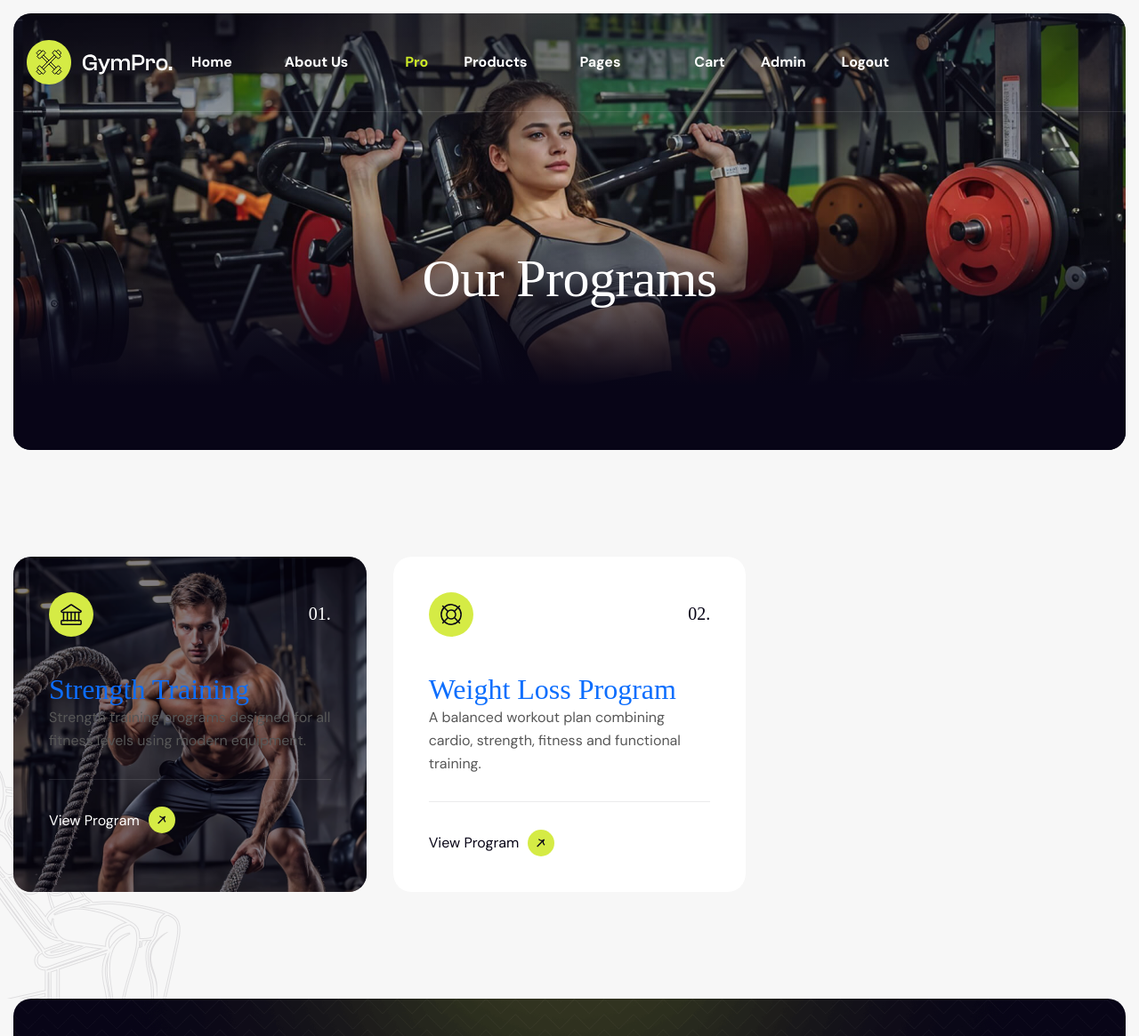
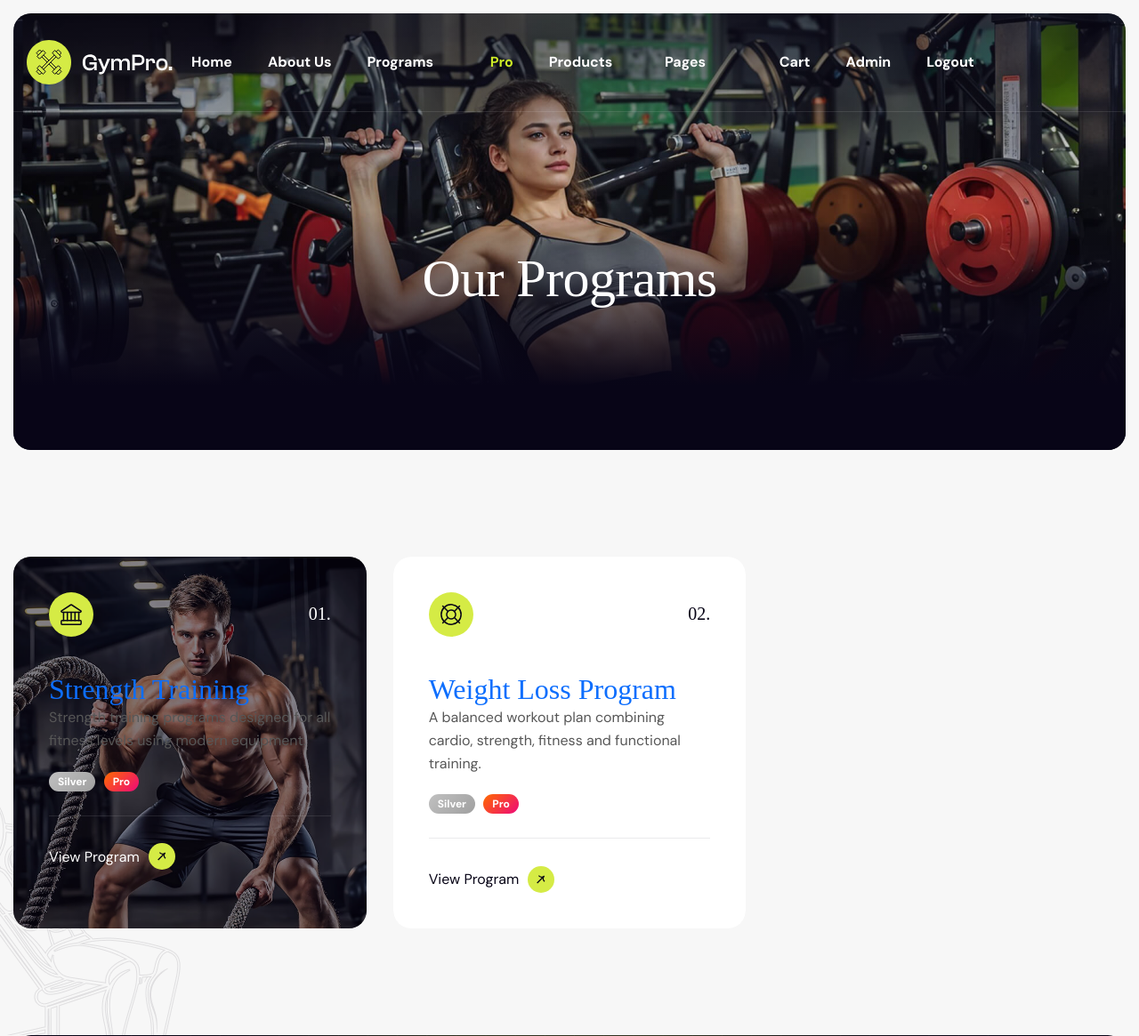
Before and after one commit to arbazrbk/gym-website-, a Django app: page /programs/ in a window 1280 px wide. Shown: the top 1165 px of the page at 89% size. Run offline with Django 5.2, Linux system fonts and the light colour scheme; a user stored in the database is signed in; data comes from the database, SQL or seed files in the repository; both versions use the stored data as it was after the commit; some web fonts are replaced.

Commit message:
fixed some issue

```diff
--- a/GYM/permission.py
+++ b/GYM/permission.py
@@ -4,9 +4,6 @@ from django.contrib import messages
 from .models import SubcriptionModel
 
 
-# ============================================================
-# PLAN HIERARCHY: Free (no sub) < Silver < Pro
-# ============================================================
 PLAN_LEVELS = {
     'free': 0,
     'basic': 0,
--- a/GYM/templates/GYM/base.html
+++ b/GYM/templates/GYM/base.html
@@ -32,9 +32,10 @@
                     <a class="navbar-brand" href="{% url 'home' %}"><img src="{% static 'images/logo.svg' %}" alt="Logu"></a>
                     <div class="collapse navbar-collapse main-menu">
                         <ul class="navbar-nav mr-auto" id="menu">
-                            <li class="nav-item submenu"><a class="nav-link" href="{% url 'home' %}">Home</a>
+                            <li class="nav-item"><a class="nav-link" href="{% url 'home' %}">Home</a>
                             </li>
                             <li class="nav-item"><a class="nav-link" href="{% url 'about' %}">About Us</a></li>
+                            <li class="nav-item"><a class="nav-link" href="{% url 'programs' %}">Programs</a></li>
                             {% if has_active_subscription %}
                             <li class="nav-item"><a class="nav-link" href="{% url 'pricing' %}" style="color: #CDEA26;"><i class="fa-solid fa-crown"></i> {{ user_plan_name }}</a></li>
                             {% else %}
--- a/GYM/templates/GYM/programs.html
+++ b/GYM/templates/GYM/programs.html
@@ -30,6 +30,10 @@
                             <div class="program-item-body-content">
                                 <h2><a href="{% url 'musclebuilding' %}">Strength Training</a></h2>
                                 <p>Strength training programs designed for all fitness levels using modern equipment.</p>
+                                <div style="margin-bottom: 10px;">
+                                    <span style="background: linear-gradient(135deg, #C0C0C0, #A0A0A0); color: #fff; padding: 3px 10px; border-radius: 12px; font-size: 12px; font-weight: 600; margin-right: 5px;">Silver</span>
+                                    <span style="background: linear-gradient(135deg, #ff6a00, #ee0979); color: #fff; padding: 3px 10px; border-radius: 12px; font-size: 12px; font-weight: 600;">Pro</span>
+                                </div>
                                 <div class="program-item-btn"><a href="{% url 'musclebuilding' %}" class="readmore-btn">View Program</a></div>
                             </div>
                         </div>
@@ -49,6 +53,10 @@
                             <div class="program-item-body-content">
                                 <h2><a href="{% url 'weightloss' %}">Weight Loss Program</a></h2>
                                 <p>A balanced workout plan combining cardio, strength, fitness and functional training.</p>
+                                <div style="margin-bottom: 10px;">
+                                    <span style="background: linear-gradient(135deg, #C0C0C0, #A0A0A0); color: #fff; padding: 3px 10px; border-radius: 12px; font-size: 12px; font-weight: 600; margin-right: 5px;">Silver</span>
+                                    <span style="background: linear-gradient(135deg, #ff6a00, #ee0979); color: #fff; padding: 3px 10px; border-radius: 12px; font-size: 12px; font-weight: 600;">Pro</span>
+                                </div>
                                 <div class="program-item-btn"><a href="{% url 'weightloss' %}" class="readmore-btn">View Program</a></div>
                             </div>
                         </div>
--- a/GYM/urls.py
+++ b/GYM/urls.py
@@ -33,4 +33,5 @@ urlpatterns = [
     path('subscribe/<int:plan_id>/', views.create_checkout_session, name='subscribe'),
     path('payment-success/', views.payment_success, name='payment_success'),
     path('payment-cancel/', views.payment_cancel, name='payment_cancel'),
+    path('chatbot/', views.chatbot, name='chatbot'),
 ]
--- a/GYM/views.py
+++ b/GYM/views.py
@@ -102,7 +102,7 @@ def weight_loss(request):
     }
     return render(request, 'GYM/weight_loss_result.html', context)
 
-@pro_required
+@silver_required
 def muscle_gain_plan(request):
     # GET request: sirf form dikhao
     if request.method != 'POST':
@@ -547,7 +547,7 @@ def create_checkout_session(request, plan_id):
     else:
         amount = int(selected_plan.price * 100)
 
-    # Stripe minimum amount check (~Rs. 150 = ~$0.50 USD)
+
     if amount < 15000:
         messages.error(request, 'Plan price is too low for online payment. Minimum Rs. 150 required.')
         return redirect('pricing')
@@ -705,3 +705,6 @@ def pricing(request):
         'pricing': pricing,
         'STRIPE_PUBLISHABLE_KEY': settings.STRIPE_PUBLISHABLE_KEY,
     })
+
+def chatbot(request):
+    return render(request, 'GYM/chatbot.html')
```
Also changed, not shown: db.sqlite3.
